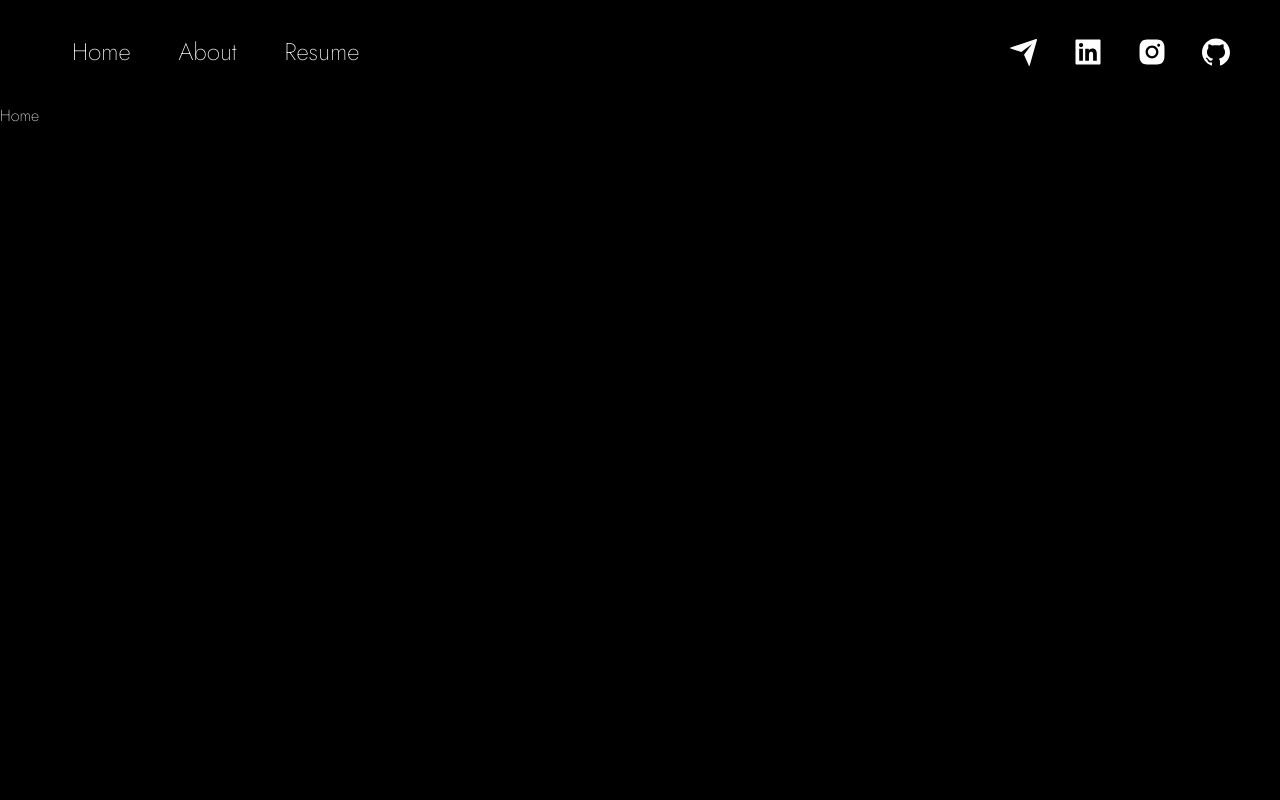
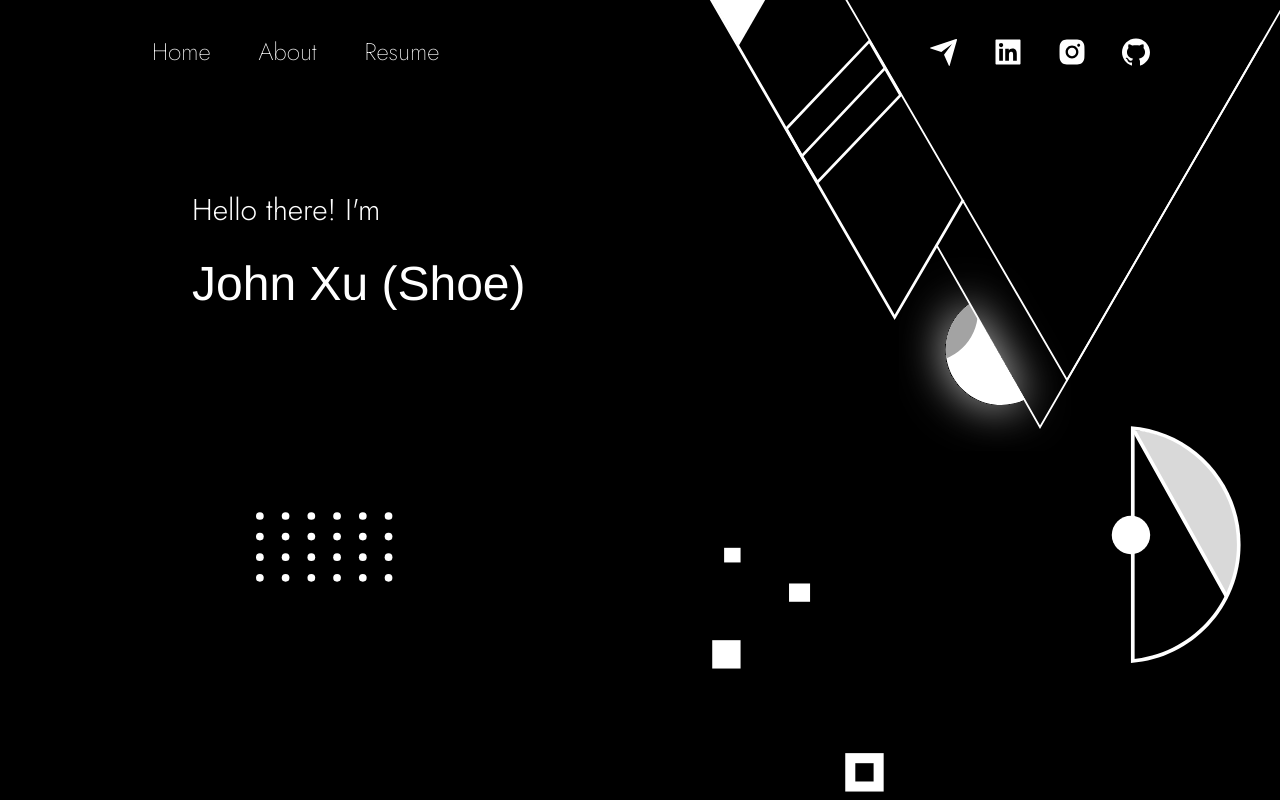
Before and after one commit to John-Xu1/johnxu.org, a Next.js app: page / in a window 1280 px wide. Built offline with nearby package versions, Linux system fonts and the light colour scheme.

Commit message:
home page first screen

```diff
--- a/src/app/components/header.js
+++ b/src/app/components/header.js
@@ -8,7 +8,10 @@ import { RiSendPlaneFill } from "react-icons/ri";
 const NavItem = ({ href, label }) => {
   return (
     <Link legacyBehavior href={href}>
-      <a className="mx-6 my-6 font-body font-extralight size text-2xl hover:text-gray-400 duration-300">
+      <a
+        className="mx-6 my-6 font-body font-extralight size text-2xl hover:text-gray-400 duration-300"
+        href={href}
+      >
         {label}
       </a>
     </Link>
@@ -17,14 +20,14 @@ const NavItem = ({ href, label }) => {
 
 const Header = () => {
   return (
-    <div className="flex py-3 justify-between">
+    <div className="flex py-3 justify-between w-full">
       <div className="flex">
-        <div className="w-12" />
+        <div className="w-32" />
         <NavItem href="/" label="Home" />
         <NavItem href="/about" label="About" />
         <NavItem href="/" label="Resume" />
       </div>
-      <div className="flex gap-8 mr-12">
+      <div className="flex gap-8 mr-32">
         <RiSendPlaneFill
           className="h-auto hover:fill-emerald-400 hover:rotate-12 hover:scale-110 hover:cursor-pointer duration-300"
           size={32}
--- a/src/app/layout.js
+++ b/src/app/layout.js
@@ -12,10 +12,7 @@ export const metadata = {
 export default function RootLayout({ children }) {
   return (
     <html lang="en" className={jost.className}>
-      <body>
-        <Header />
-        {children}
-      </body>
+      <body>{children}</body>
     </html>
   );
 }
--- a/src/app/page.js
+++ b/src/app/page.js
@@ -1,5 +1,27 @@
 import Image from "next/image";
+import Header from "./components/header";
 
 export default function Home() {
-  return <h1>Home</h1>;
+  return (
+    <div className="relative">
+      <div className="absolute z-50 w-full">
+        <Header />
+      </div>
+      <div className="absolute z-10">
+        <p className="ml-48 mt-48 font-body font-light text-3xl">
+          Hello there! I'm
+        </p>
+        <p className="ml-48 mt-8 font-light text-5xl">John Xu (Shoe)</p>
+      </div>
+      <div className="w-full h-full flex justify-end">
+        <Image
+          src="/Home BG.svg"
+          className=""
+          width={0}
+          height={0}
+          style={{ width: "80%", height: "auto" }}
+        />
+      </div>
+    </div>
+  );
 }
```
Also changed, not shown: public/Home BG.svg.
